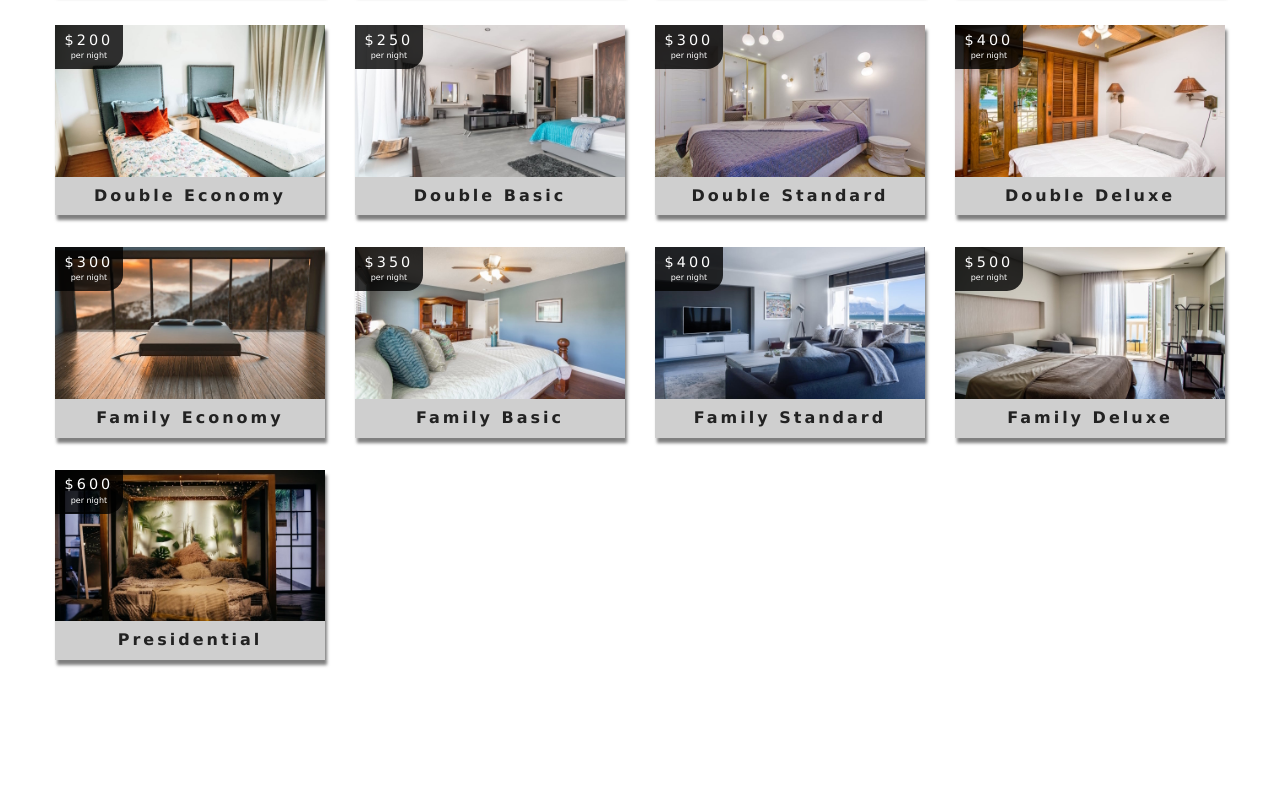
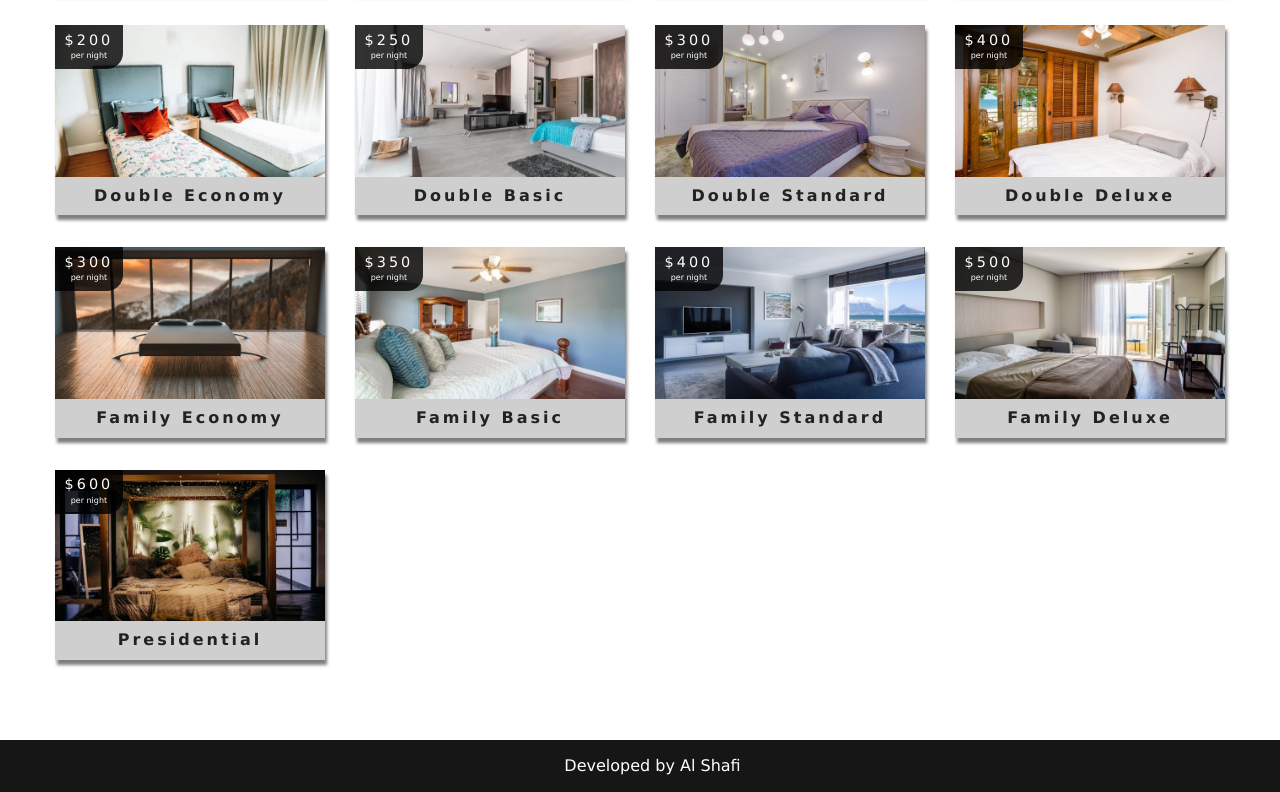
Before and after one commit to alshafi834/React-Resort-App, a React (Create React App) app: page /rooms in a window 1280 px wide. Shown: the part 1166-1958 px from the top of the page. Before the commit the page ends 1906 px from the top, so only its background shows below. Built offline with nearby package versions, Linux system fonts and the light colour scheme.

Commit message:
footer added to all page

```diff
--- a/src/pages/Rooms.js
+++ b/src/pages/Rooms.js
@@ -2,6 +2,7 @@ import React from "react";
 import Hero from "../components/Hero";
 import Banner from "../components/Banner";
 import RoomsContainer from "../components/RoomsContainer";
+import Footer from "../components/Footer";
 import { Link } from "react-router-dom";
 
 const Rooms = () => {
@@ -15,6 +16,7 @@ const Rooms = () => {
         </Banner>
       </Hero>
       <RoomsContainer />
+      <Footer></Footer>
     </>
   );
 };
--- a/src/pages/SingleRoom.js
+++ b/src/pages/SingleRoom.js
@@ -2,6 +2,7 @@ import React, { Component } from "react";
 import defaultBcg from "../images/room-1.jpeg";
 import Hero from "../components/Hero";
 import Banner from "../components/Banner";
+import Footer from "../components/Footer";
 import { Link } from "react-router-dom";
 import { RoomContext } from "../context";
 import StyledHero from "../components/StyledHero";
@@ -85,6 +86,7 @@ export default class SingleRoom extends Component {
             })}
           </ul>
         </section>
+        <Footer></Footer>
       </>
     );
   }
```
